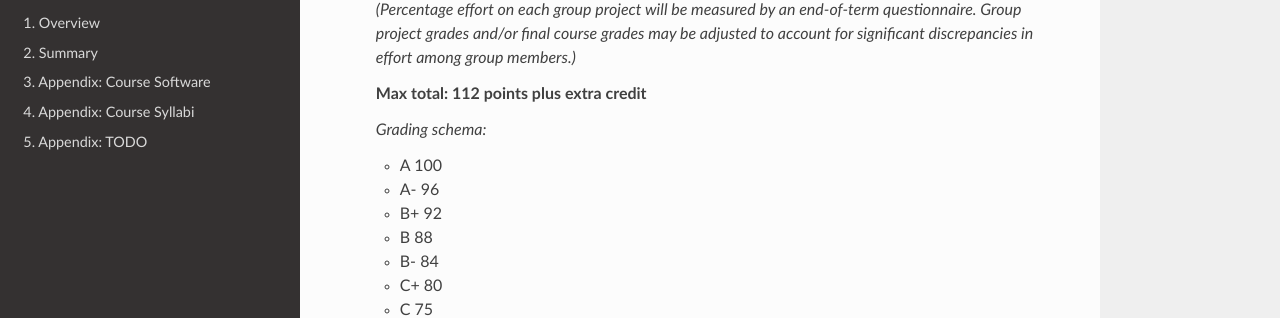
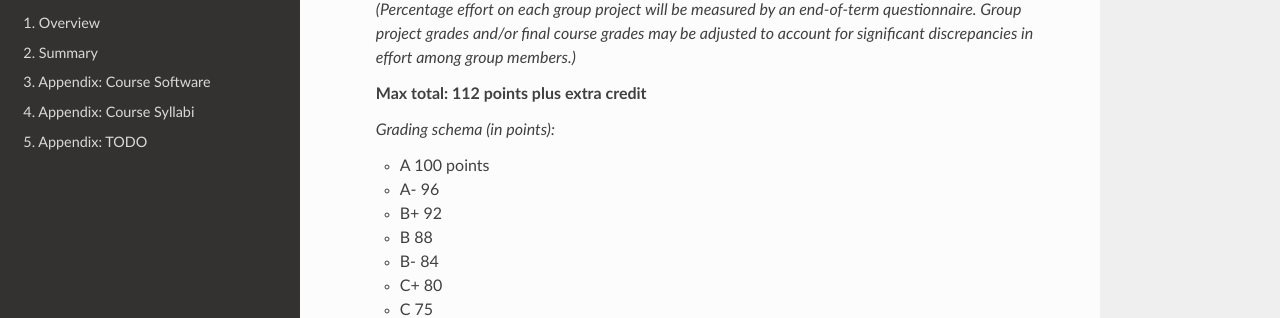
Before and after one commit to lucformalmethodscourse/lucformalmethodscourse.github.io, a Sphinx documentation site: the page built from source/syllabi/2022Fall.rst, in a window 1280 px wide and 900 px high, scrolled down 1236 px. Shown: the part 138-456 px from the top of the window. Built offline with Sphinx 7.4.7 and the Read the Docs theme 2.0.0, drawn with Linux system fonts in a browser that asks for light colours.

Commit message:
Update 2022Fall.rst

```diff
--- a/source/syllabi/2022Fall.rst
+++ b/source/syllabi/2022Fall.rst
@@ -56,9 +56,9 @@ Sections: 335-001/488-335 Fall 2022
 
   **Max total: 112 points plus extra credit**
 
-  *Grading schema:*
+  *Grading schema (in points):*
 
-  - A 100
+  - A 100 points
   - A- 96
   - B+ 92
   - B 88
```
